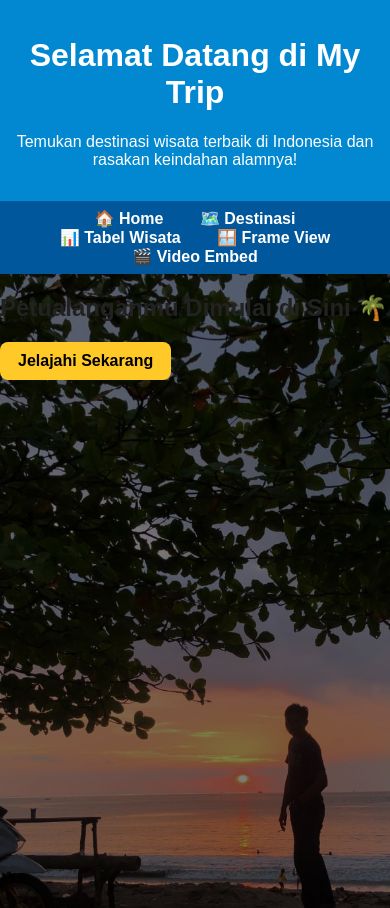
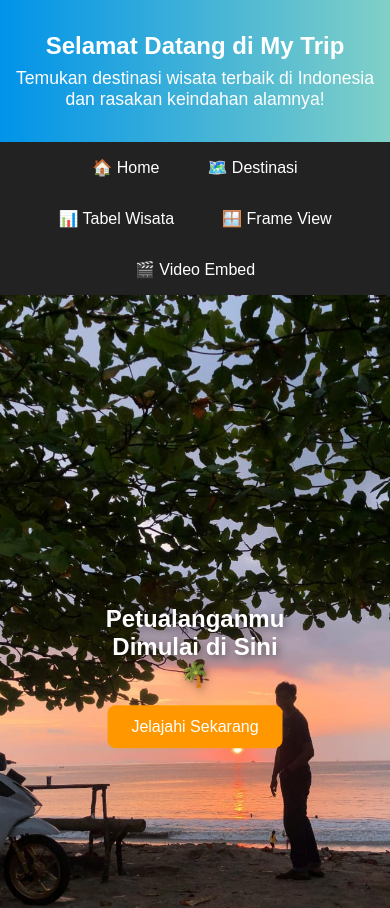
Before and after one commit to ariyaspratama-idn/MyTripWebsite, a plain HTML site: page index.html in a window 390 px wide. Shown: the top 908 px of the page. Drawn offline with Linux system fonts and the light colour scheme; files whose address does not match are found by name.

Commit message:
Refactor CSS for layout and responsiveness
Updated styles for header, navbar, hero section, and footer. Added responsive design and new video page styles.

```diff
--- a/style.css
+++ b/style.css
@@ -1,124 +1,169 @@
-/* === Style Umum === */
-body {
+/* === RESET DASAR === */
+* {
   margin: 0;
-  font-family: 'Poppins', sans-serif;
-  background: linear-gradient(180deg, #e3f2fd, #ffffff);
-  color: #222;
-  overflow-x: hidden;
+  padding: 0;
+  box-sizing: border-box;
+  font-family: "Poppins", sans-serif;
 }
 
+body {
+  background-color: #f9f9f9;
+  color: #333;
+}
+
+/* === HEADER === */
 header {
   text-align: center;
-  padding: 1rem;
-  background-color: #0288d1;
+  padding: 2rem 1rem;
+  background: linear-gradient(90deg, #0093e9, #80d0c7);
   color: white;
 }
 
+header h1 {
+  font-size: 2rem;
+}
+
+header p {
+  font-size: 1.1rem;
+  margin-top: 0.5rem;
+}
+
+/* === NAVBAR === */
 nav {
-  background-color: #01579b;
+  background: #222;
   text-align: center;
-  padding: 0.5rem;
 }
 
 nav ul {
   list-style: none;
-  margin: 0;
-  padding: 0;
+  display: flex;
+  justify-content: center;
+  flex-wrap: wrap;
 }
 
-nav ul li {
-  display: inline-block;
-  margin: 0 1rem;
+nav li {
+  margin: 0.5rem;
 }
 
-nav ul li a {
-  color: #fff;
+nav a {
+  color: white;
   text-decoration: none;
-  font-weight: 600;
-  transition: color 0.3s;
+  padding: 0.5rem 1rem;
+  display: inline-block;
+  border-radius: 5px;
+  transition: background 0.3s;
 }
 
-nav ul li a:hover {
-  color: #ffee58;
+nav a:hover {
+  background: #0093e9;
 }
 
-/* === Hero Section === */
+/* === HERO SECTION === */
 .hero {
   position: relative;
-  width: 100%;
-  height: 100vh;
+  text-align: center;
   overflow: hidden;
 }
 
 .hero-img {
   width: 100%;
-  height: 100%;
+  height: 90vh;
   object-fit: cover;
-  filter: brightness(70%);
 }
 
 .overlay {
-  position: absolute;
-  inset: 0;
-  background: rgba(0, 0, 0, 0.3);
-}
-
-.hero-text {
   position: absolute;
   top: 50%;
   left: 50%;
   transform: translate(-50%, -50%);
   text-align: center;
   color: white;
-  z-index: 2;
 }
 
-.hero-text h2 {
+.overlay h2 {
   font-size: 2rem;
-  margin-bottom: 0.5rem;
-}
-
-.hero-text p {
-  font-size: 1rem;
-  margin-bottom: 1.5rem;
+  text-shadow: 2px 2px 8px rgba(0,0,0,0.5);
+  margin-bottom: 1rem;
 }
 
 .explore-btn {
-  background-color: #ffca28;
+  padding: 0.8rem 1.5rem;
+  background: #ff9800;
   border: none;
-  padding: 12px 24px;
   border-radius: 8px;
+  color: white;
   font-size: 1rem;
-  font-weight: bold;
   cursor: pointer;
-  transition: all 0.3s ease;
+  transition: 0.3s;
 }
 
 .explore-btn:hover {
-  background-color: #ffc107;
-  transform: scale(1.05);
+  background: #e68900;
 }
 
-/* === Footer === */
-footer {
-  background-color: #0288d1;
+/* === VIDEO PAGE === */
+.video-page {
+  margin: 0;
+  overflow: hidden;
+  background: black;
+}
+
+.video-bg {
+  width: 100%;
+  height: 100vh;
+  object-fit: cover;
+}
+
+.video-overlay {
+  position: absolute;
+  top: 0;
+  left: 0;
+  width: 100%;
+  height: 100%;
+  display: flex;
+  flex-direction: column;
+  justify-content: center;
+  align-items: center;
   color: white;
   text-align: center;
-  padding: 1rem 0;
-  margin-top: -4px;
+  background: rgba(0, 0, 0, 0.3);
 }
 
-/* === Responsif === */
+.video-overlay h1 {
+  font-size: 2rem;
+  margin-bottom: 1.5rem;
+  text-shadow: 2px 2px 8px rgba(0,0,0,0.6);
+}
+
+.back-btn {
+  padding: 0.7rem 1.2rem;
+  background: #0093e9;
+  border: none;
+  border-radius: 8px;
+  color: white;
+  font-size: 1rem;
+  cursor: pointer;
+  transition: 0.3s;
+}
+
+.back-btn:hover {
+  background: #006bb3;
+}
+
+/* === FOOTER === */
+footer {
+  text-align: center;
+  padding: 1rem;
+  background: #222;
+  color: #aaa;
+  font-size: 0.9rem;
+}
+
 @media (max-width: 768px) {
-  .hero-text h2 {
+  header h1 {
     font-size: 1.5rem;
   }
-
-  .hero-text p {
-    font-size: 0.9rem;
-  }
-
-  .explore-btn {
-    padding: 10px 18px;
+  .overlay h2 {
+    font-size: 1.5rem;
   }
 }
```
